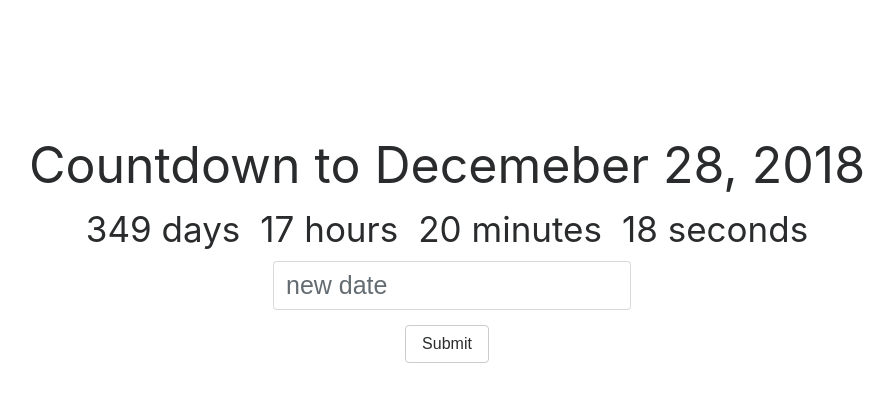
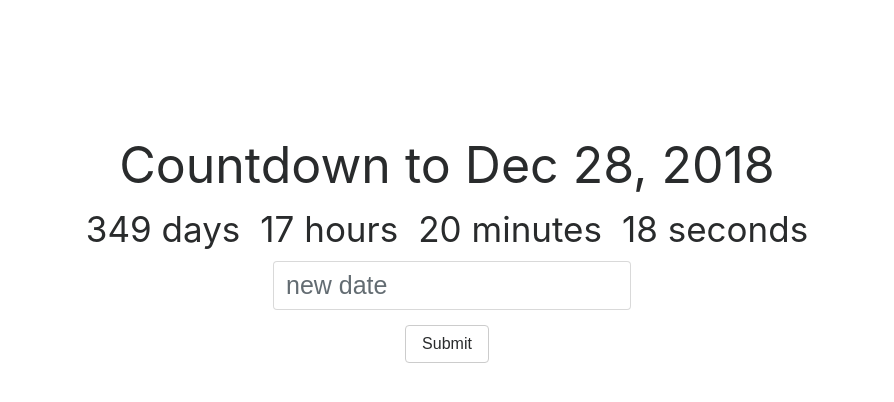
Before and after one commit to Jiaaa1014/CountDown-React, a React (Create React App) app: page / in a window 1280 px wide. Shown: the top 402 px of the page, without its empty margins (193-1087 px from the left). Built offline with nearby package versions, Linux system fonts and the light colour scheme.

Commit message:
git fix bug
有些時機格式無法被parse()

```diff
--- a/src/App.jsx
+++ b/src/App.jsx
@@ -7,13 +7,14 @@ class App extends Component {
   constructor(props) {
     super(props);
     this.state = {
-      deadline: "Decemeber 28, 2018",
+      deadline: "Dec 28, 2018",
       newDeadLine: ""
     };
   }
 
   changeDeadline() {
     this.setState({ deadline: this.state.newDeadLine });
+    console.log(this.state.deadline);
   }
 
   render() {
@@ -26,9 +27,9 @@ class App extends Component {
             className="Deadline-input"
             placeholder="new date"
             onChange={e => this.setState({ newDeadLine: e.target.value })}
-            onKeyPress={e => {
-              if (e.key === "Enter") document.getElementById("sub").click();
-            }}
+            // onKeyPress={e => {
+            //   if (e.key === "Enter") document.getElementById("sub").click();
+            // }}
           />
           <Button
             id="sub"
--- a/src/Clock.jsx
+++ b/src/Clock.jsx
@@ -17,6 +17,7 @@ class Clock extends Component {
   }
   // render之後，可以每幾秒執行一次getTimeUntil()
   componentDidMount() {
+    console.log(this.props.deadline);
     setInterval(() => {
       this.getTimeUntil(this.props.deadline);
     }, 1000);
@@ -37,7 +38,6 @@ class Clock extends Component {
   }
 
   render() {
-    // console.log(new Date());
     return (
       <div>
         <div className="Clock-days">{this.leading(this.state.days)} days</div>
```
Also changed, not shown: 2 other files (tests, documents, lock files or other folders).
